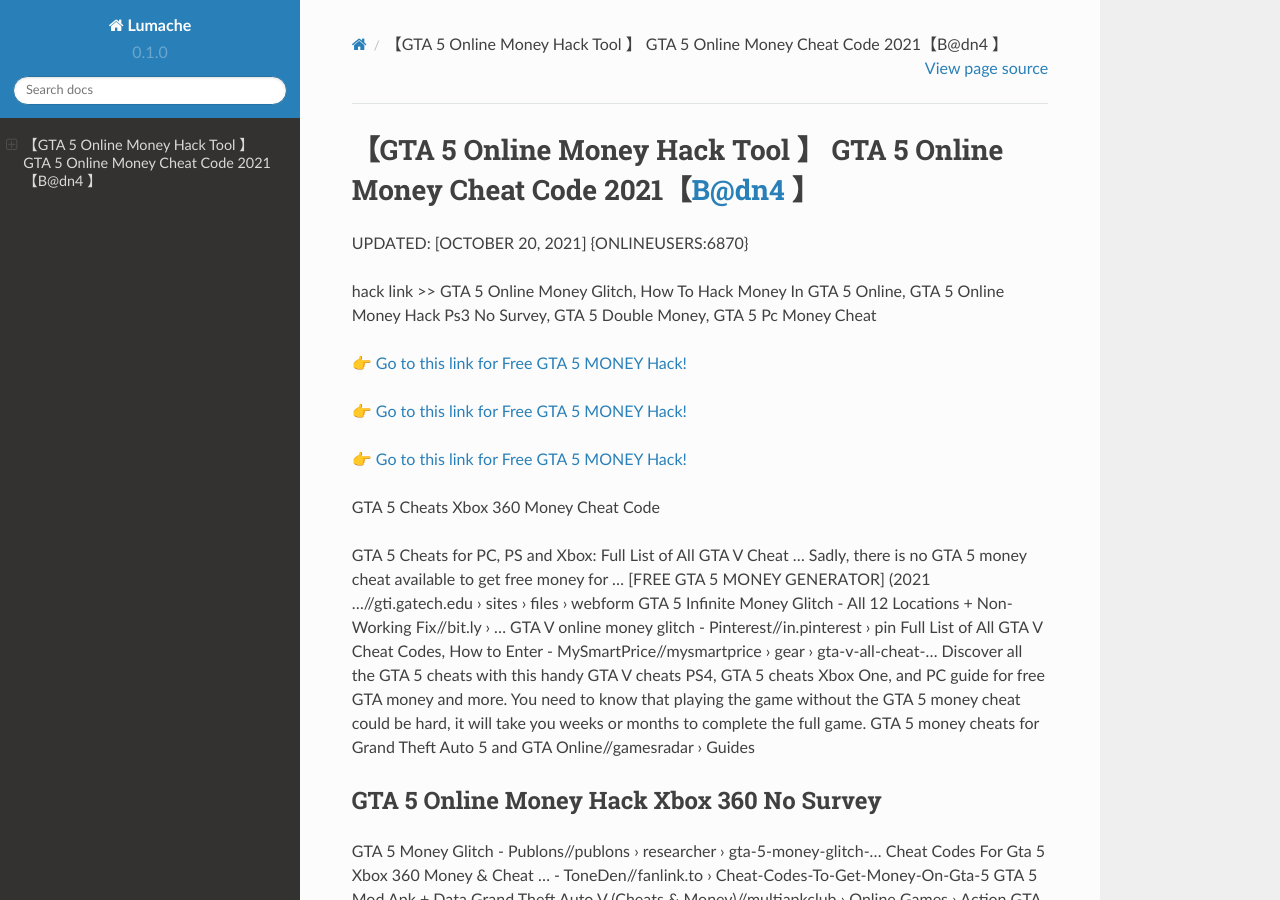
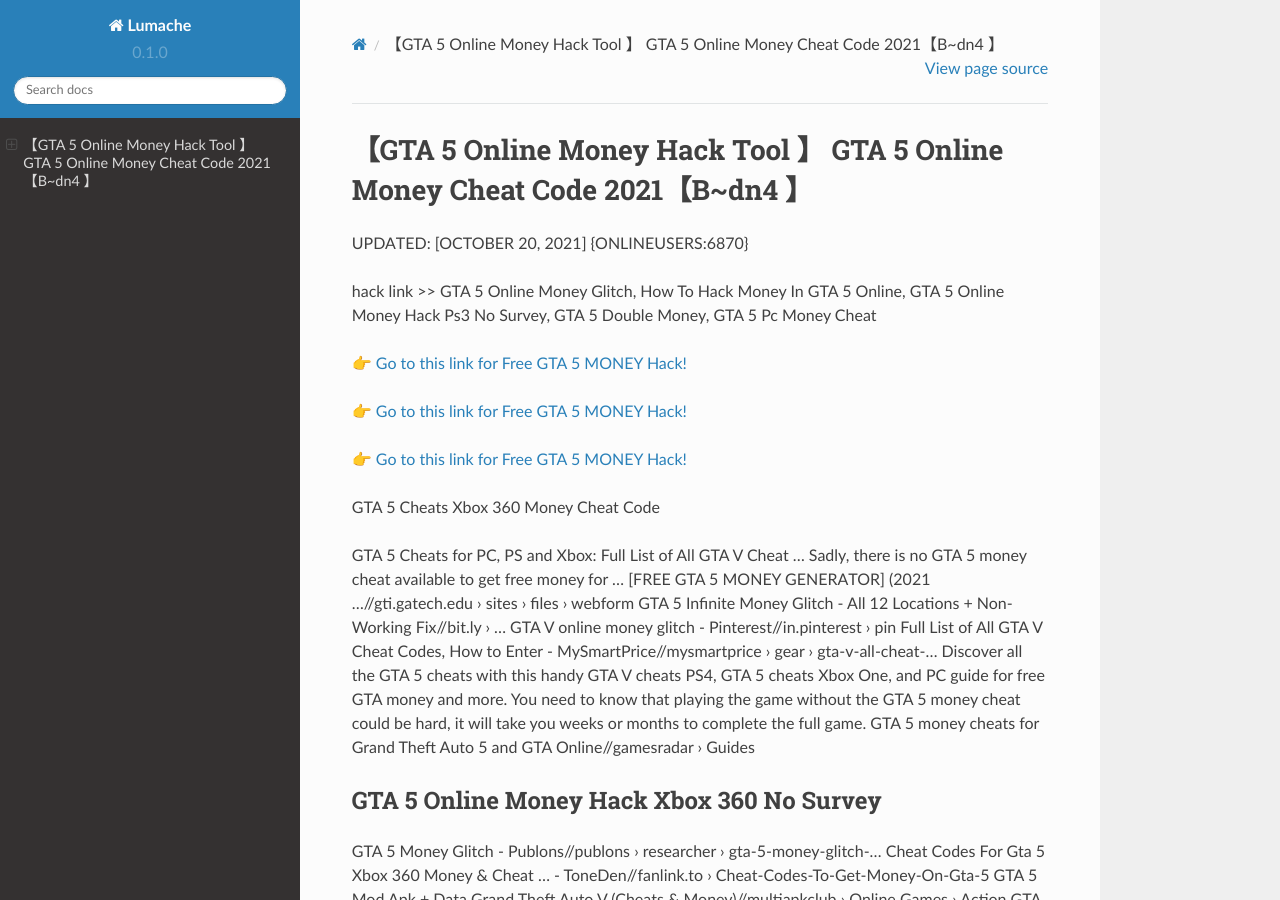
Before and after one commit to Elwoodes/89Gta5Money, a Sphinx documentation site: the page built from docs/source/index.rst, in a window 1280 px wide and 900 px high. Built offline with Sphinx 7.4.7 and the Read the Docs theme 2.0.0, drawn with Linux system fonts in a browser that asks for light colours.

```diff
--- a/docs/source/index.rst
+++ b/docs/source/index.rst
@@ -1,4 +1,4 @@
-【GTA 5 Online Money Hack Tool 】 GTA 5 Online Money Cheat Code 2021【B@dn4 】
+【GTA 5 Online Money Hack Tool 】 GTA 5 Online Money Cheat Code 2021【B~dn4 】
 ==============================================================================
 UPDATED: [OCTOBER 20, 2021] {ONLINEUSERS:6870}
 
```
